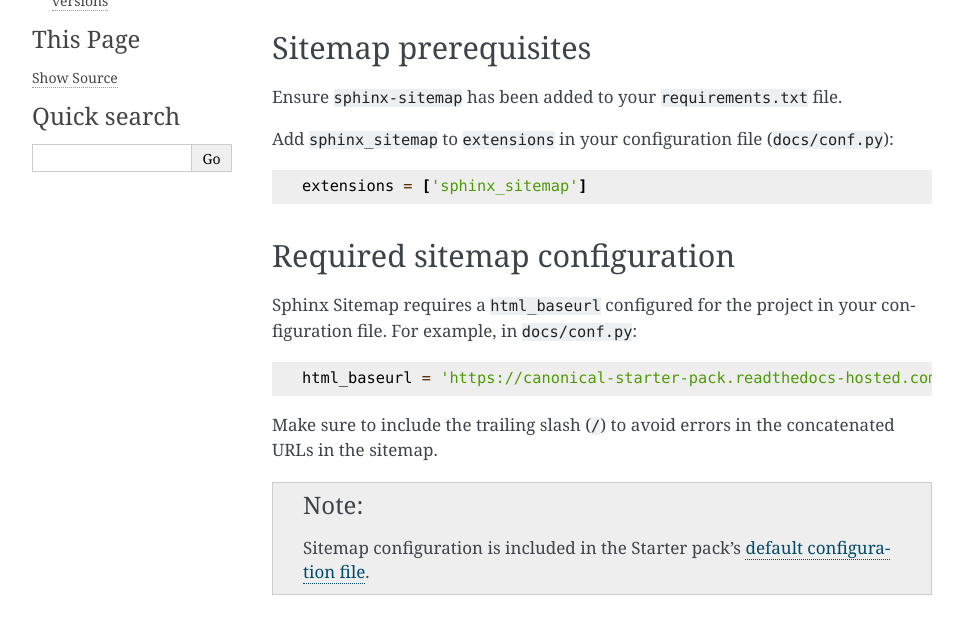
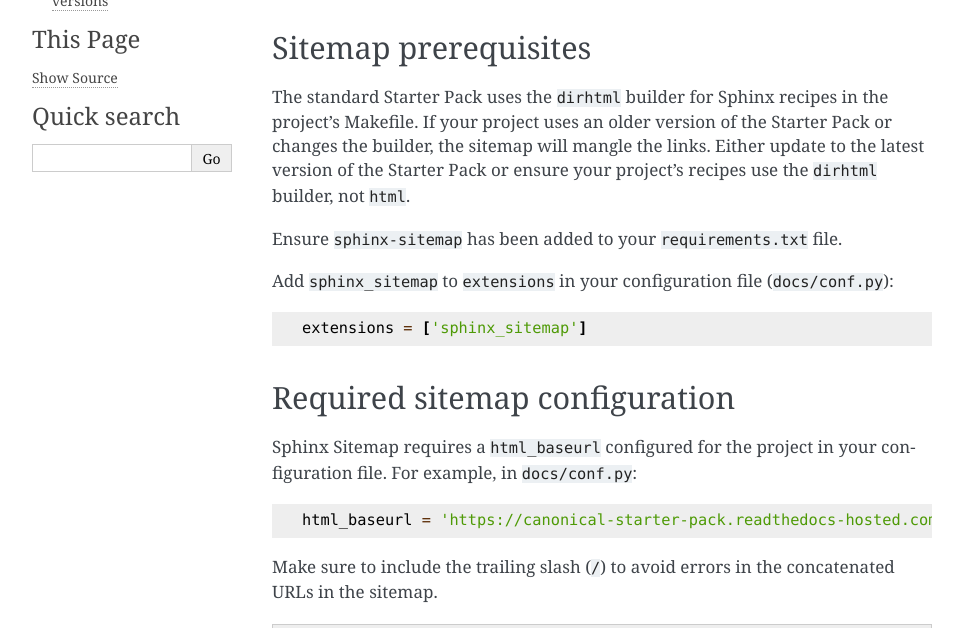
Before and after one commit to canonical/sphinx-docs-starter-pack, a Sphinx documentation site: the page built from docs/how-to/set-up-sitemaps.rst, in a window 1280 px wide and 900 px high, cut to the strip 272-900 px from the top of the window. Shown: the whole strip, without its empty margins (148-1111 px from the left). Built offline with Sphinx 7.4.7, drawn with Linux system fonts in a browser that asks for light colours; pages that are not in the unit, such as notebooks, are missing from menus.

Commit message:
docs: add guidance about `dirhtml` for sitemaps
Add guidance that instructs the developer to switch to the `dirhtml`
builder if necessary.

Certain old projects might still be using the `html` builder, which
causes sitemap links to be malformed.

```diff
--- a/docs/how-to/set-up-sitemaps.rst
+++ b/docs/how-to/set-up-sitemaps.rst
@@ -16,6 +16,12 @@ extension.
 
 Sitemap prerequisites
 ---------------------
+
+The standard Starter Pack uses the ``dirhtml`` builder for Sphinx recipes in the
+project's Makefile. If your project uses an older version of the Starter Pack or
+changes the builder, the sitemap will mangle the links. Either update to the
+latest version of the Starter Pack or ensure your project's recipes use the
+``dirhtml`` builder, not ``html``.
 
 Ensure ``sphinx-sitemap`` has been added to your ``requirements.txt`` file.
 
```
